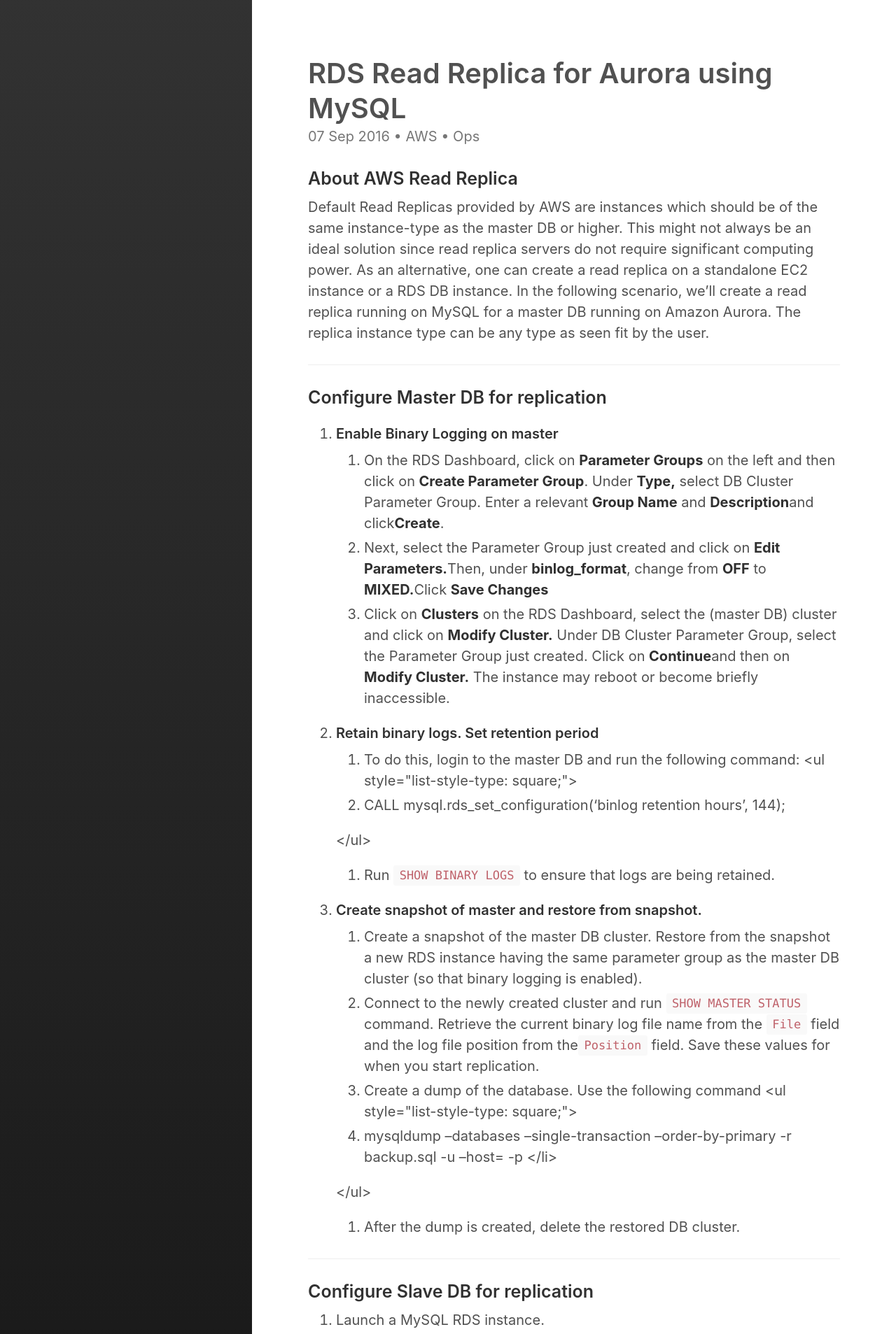
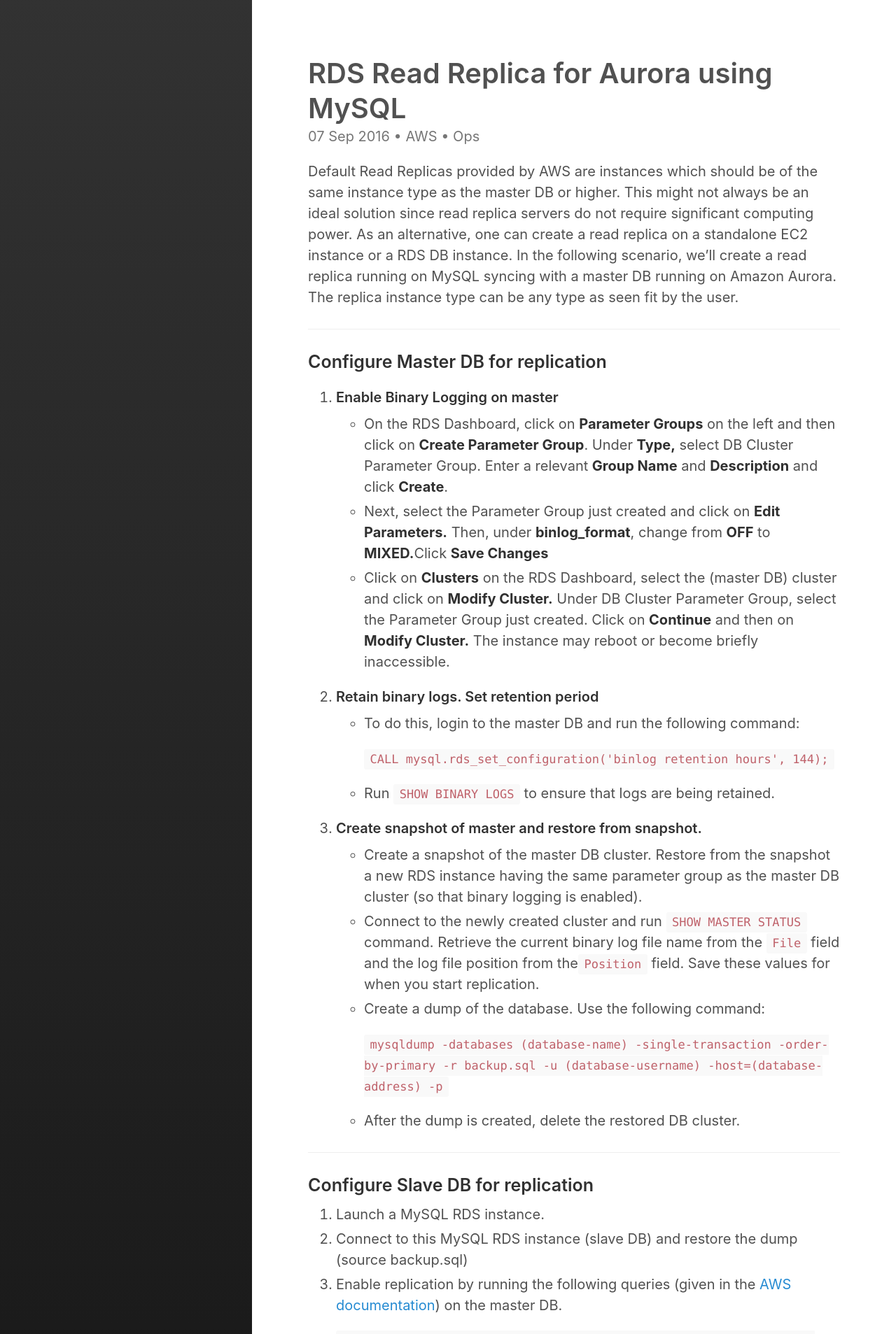
Before and after one commit to slashr/slashr.github.io, a Jekyll site: the page built from _posts/2016-09-07-rds-read-replica-aurora-mysql.md, in a window 1280 px wide. Shown: the top 1907 px of the page at 70% size. Built offline with Jekyll 4.4.1, drawn with Linux system fonts in a browser that asks for light colours; some of the changed text lies outside the part shown.

Commit message:
Updated Read Replica post

```diff
--- a/_posts/2016-09-07-rds-read-replica-aurora-mysql.md
+++ b/_posts/2016-09-07-rds-read-replica-aurora-mysql.md
@@ -17,9 +17,7 @@
   - mysql
   - rds
 ---
-### About AWS Read Replica
-
-Default Read Replicas provided by AWS are instances which should be of the same instance-type as the master DB or higher. This might not always be an ideal solution since read replica servers do not require significant computing power. As an alternative, one can create a read replica on a standalone EC2 instance or a RDS DB instance. In the following scenario, we&#8217;ll create a read replica running on MySQL for a master DB running on Amazon Aurora. The replica instance type can be any type as seen fit by the user.
+Default Read Replicas provided by AWS are instances which should be of the same instance type as the master DB or higher. This might not always be an ideal solution since read replica servers do not require significant computing power. As an alternative, one can create a read replica on a standalone EC2 instance or a RDS DB instance. In the following scenario, we'll create a read replica running on MySQL syncing with a master DB running on Amazon Aurora. The replica instance type can be any type as seen fit by the user.
 <!--more-->
 * * *
 
@@ -27,29 +25,23 @@
 
   1. #### Enable Binary Logging on master
 
-      1. On the RDS Dashboard, click on **Parameter Groups** on the left and then click on **Create Parameter Group**. Under **Type,** select DB Cluster Parameter Group. Enter a relevant **Group Name** and **Description**and click**Create**.
-      2. Next, select the Parameter Group just created and click on **Edit Parameters.**Then, under **binlog_format**, change from **OFF** to **MIXED.**Click **Save Changes**
-      3. Click on **Clusters** on the RDS Dashboard, select the (master DB) cluster and click on **Modify Cluster.** Under DB Cluster Parameter Group, select the Parameter Group just created. Click on **Continue**and then on **Modify Cluster.** The instance may reboot or become briefly inaccessible.
+      * On the RDS Dashboard, click on **Parameter Groups** on the left and then click on **Create Parameter Group**. Under **Type,** select DB Cluster Parameter Group. Enter a relevant **Group Name** and **Description** and click **Create**.
+      * Next, select the Parameter Group just created and click on **Edit Parameters.** Then, under **binlog_format**, change from **OFF** to **MIXED.**Click **Save Changes**
+      * Click on **Clusters** on the RDS Dashboard, select the (master DB) cluster and click on **Modify Cluster.** Under DB Cluster Parameter Group, select the Parameter Group just created. Click on **Continue** and then on **Modify Cluster.** The instance may reboot or become briefly inaccessible.
   2. #### Retain binary logs. Set retention period
 
-      1. To do this, login to the master DB and run the following command: <ul style="list-style-type: square;">
-          <li>
-            CALL mysql.rds_set_configuration(&#8216;binlog retention hours&#8217;, 144);
-          </li>
-        </ul>
+      * To do this, login to the master DB and run the following command:
 
-      2. Run `SHOW BINARY LOGS` to ensure that logs are being retained.
+         <code> CALL mysql.rds_set_configuration('binlog retention hours', 144); </code>
+
+      * Run `SHOW BINARY LOGS` to ensure that logs are being retained.
   3. #### Create snapshot of master and restore from snapshot.
+      * Create a snapshot of the master DB cluster. Restore from the snapshot a new RDS instance having the same parameter group as the master DB cluster (so that binary logging is enabled).
+      * Connect to the newly created cluster and run `SHOW MASTER STATUS` command. Retrieve the current binary log file name from the <code>File</code> field and the log file position from the<code>Position</code> field. Save these values for when you start replication.
+      * Create a dump of the database. Use the following command:
 
-      1. Create a snapshot of the master DB cluster. Restore from the snapshot a new RDS instance having the same parameter group as the master DB cluster (so that binary logging is enabled).
-      2. Connect to the newly created cluster and run `SHOW MASTER STATUS` command. Retrieve the current binary log file name from the <code class="code">File</code> field and the log file position from the<code class="code">Position</code> field. Save these values for when you start replication.
-      3. Create a dump of the database. Use the following command <ul style="list-style-type: square;">
-          <li>
-            mysqldump &#8211;databases <database-name> &#8211;single-transaction &#8211;order-by-primary -r backup.sql -u <database-username> &#8211;host=<database-address> -p
-          </li>
-        </ul>
-
-      4. After the dump is created, delete the restored DB cluster.
+          <code> mysqldump -databases (database-name) -single-transaction -order-by-primary -r backup.sql -u (database-username) -host=(database-address) -p </code>
+      * After the dump is created, delete the restored DB cluster.
 
 * * *
 
@@ -57,13 +49,11 @@
 
   1. Launch a MySQL RDS instance.
   2. Connect to this MySQL RDS instance (slave DB) and restore the dump (source backup.sql)
-  3. Enable replication by running the following queries (given in the [AWS documentation](https://docs.aws.amazon.com/AmazonRDS/latest/UserGuide/AuroraMySQL.Replication.MySQL.html)) on the master DB. <ul style="list-style-type: square;">
-      <li>
-        CALL mysql.rds_set_external_master (&#8216;<master-db-endpoint>&#8217;, 3306,'<username>&#8217;, &#8216;<password>&#8217;, &#8216;<binary-log-file-name from step 3.2>&#8217;, <log-file-position from step 3.2>, 0);CALL mysql.rds_start_replication;
-      </li>
-      <li>
-        CALL mysql.rds_start_replication;
-      </li>
-    </ul>
+  3. Enable replication by running the following queries (given in the [AWS documentation](https://docs.aws.amazon.com/AmazonRDS/latest/UserGuide/AuroraMySQL.Replication.MySQL.html)) on the master DB.
 
+      <code>
+             CALL mysql.rds_set_external_master ("(master-db-endpoint)", 3306,"(username)", "(password)", "(binary-log-file-name-from-step-3)", (log-file-position-from-step-3), 0);
+             CALL mysql.rds_start_replication;
+             CALL mysql.rds_start_replication;
+      </code>
   4. Finally, run SHOW SLAVE STATUS command on the replica and check **Seconds behind master.** If the value is 0, it means there is no replica lag. When the replica lag is 0, reduce the retention period by setting the parameter binlog _retention hours_ to a smaller time frame.
```
Also changed, not shown: 3 other files.
